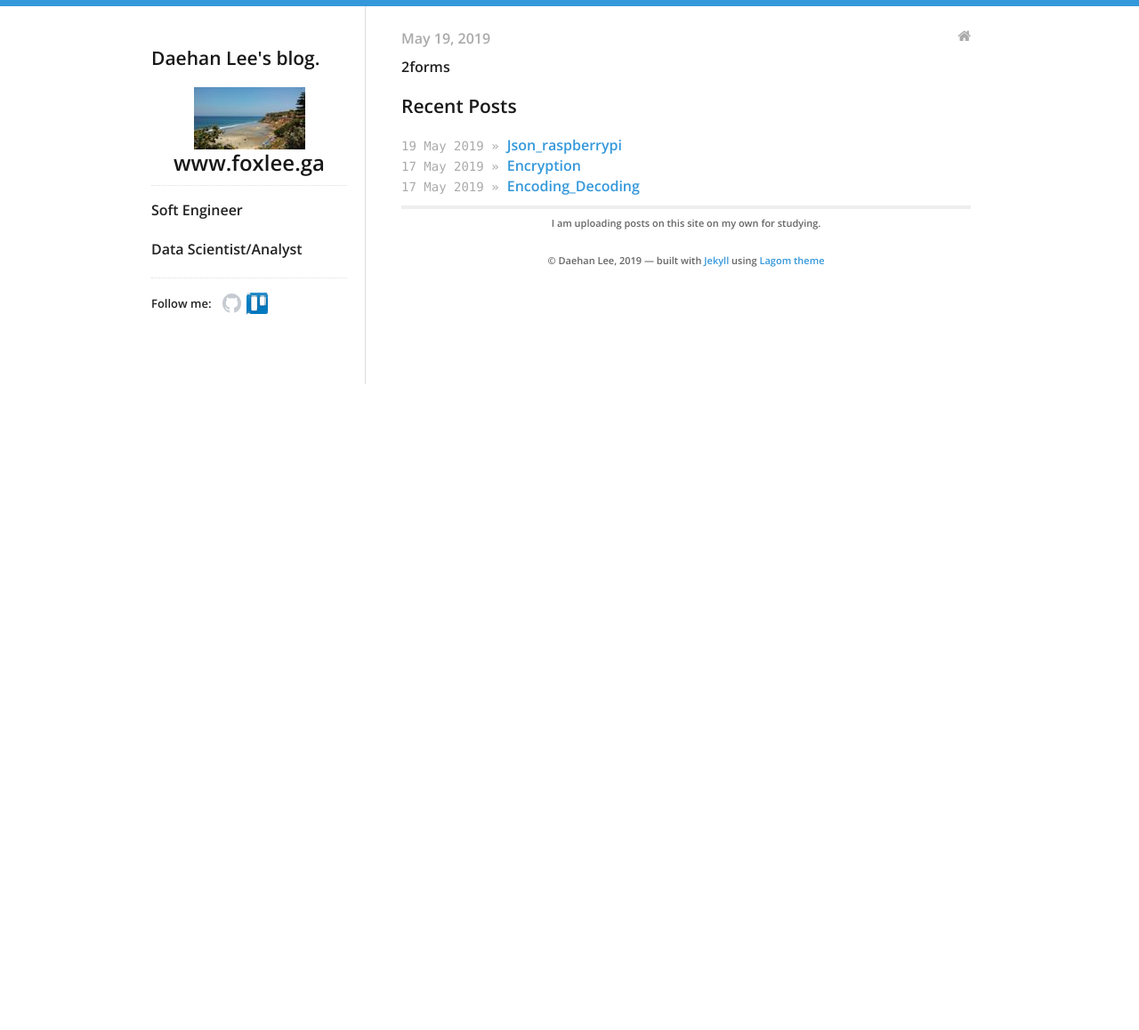
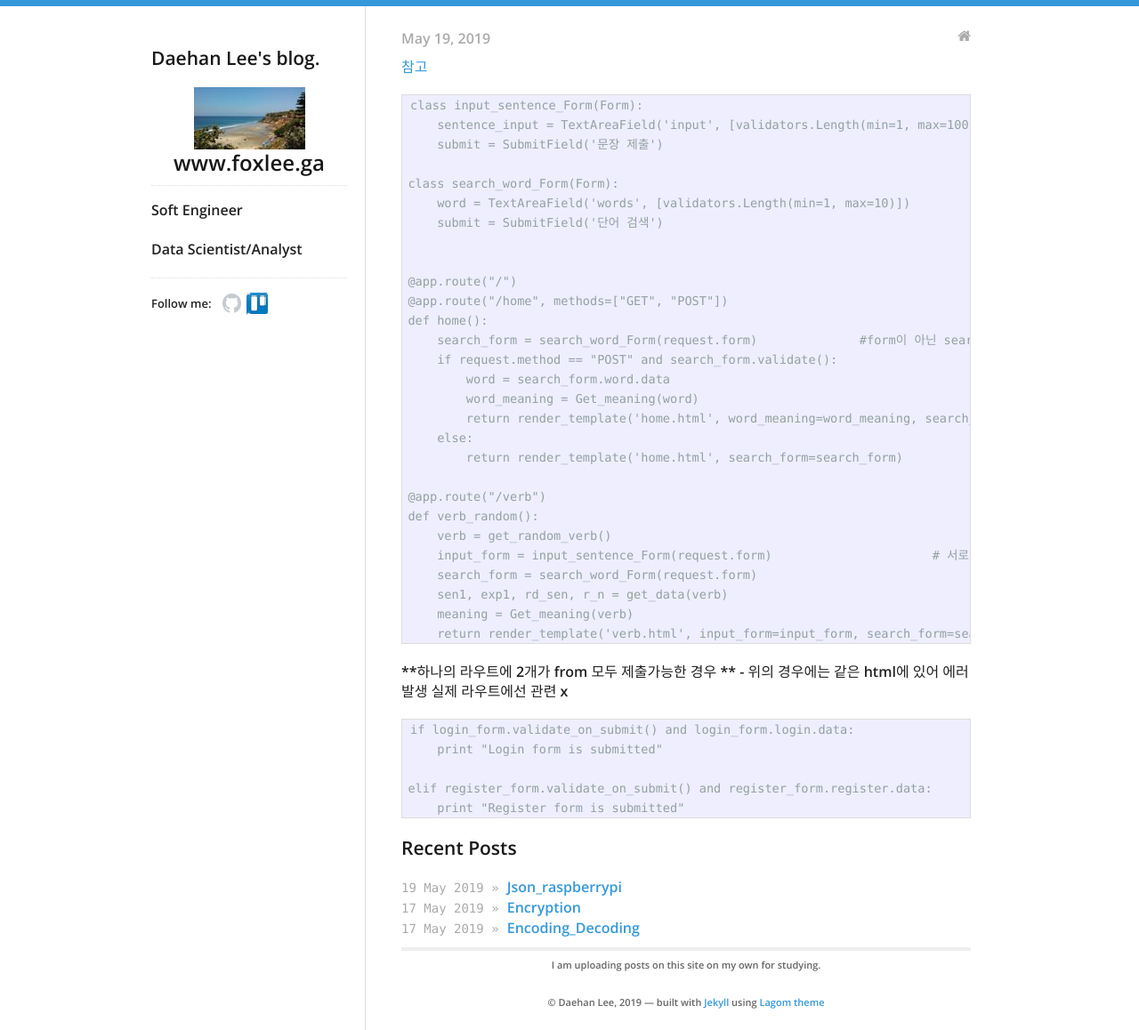
Before and after one commit to daehan0226/Study, a Jekyll site: the page built from _posts/2019-05-19-Jinja2_2forms.md, in a window 1280 px wide. Shown: the whole page at 89% size. Built offline with Jekyll 4.4.1, drawn with Linux system fonts in a browser that asks for light colours; before the commit the page ends 907 px from its top, so only the background shows below that.

Commit message:
Update 2019-05-19-Jinja2_2forms.md

```diff
--- a/_posts/2019-05-19-Jinja2_2forms.md
+++ b/_posts/2019-05-19-Jinja2_2forms.md
@@ -4,6 +4,48 @@ title: Jinja2_2forms
 categories:
 - blog
 ---
+[참고]
 
 
-2forms
+    class input_sentence_Form(Form):
+        sentence_input = TextAreaField('input', [validators.Length(min=1, max=100)])
+        submit = SubmitField('문장 제출')
+
+    class search_word_Form(Form):
+        word = TextAreaField('words', [validators.Length(min=1, max=10)])
+        submit = SubmitField('단어 검색')
+
+
+    @app.route("/")
+    @app.route("/home", methods=["GET", "POST"])
+    def home():
+        search_form = search_word_Form(request.form)              #form이 아닌 search_form에 저장
+        if request.method == "POST" and search_form.validate():
+            word = search_form.word.data
+            word_meaning = Get_meaning(word)
+            return render_template('home.html', word_meaning=word_meaning, search_form=search_form)
+        else:
+            return render_template('home.html', search_form=search_form)
+
+    @app.route("/verb")
+    def verb_random():
+        verb = get_random_verb()
+        input_form = input_sentence_Form(request.form)                      # 서로 다른 이름으로 form 지정해주고 return 에도 구분
+        search_form = search_word_Form(request.form)
+        sen1, exp1, rd_sen, r_n = get_data(verb)
+        meaning = Get_meaning(verb)
+        return render_template('verb.html', input_form=input_form, search_form=search_form, rd_sen=rd_sen, r_n=r_n, exp1=exp1, verb=verb, sen=sen1, meaning=meaning)
+
+   **하나의 라우트에 2개가 from 모두 제출가능한 경우 **  - 위의 경우에는 같은 html에 있어 에러 발생 실제 라우트에선 관련 x
+
+    if login_form.validate_on_submit() and login_form.login.data:
+        print "Login form is submitted"
+
+    elif register_form.validate_on_submit() and register_form.register.data:
+        print "Register form is submitted"
+
+
+
+
+
+[참고]: https://stackoverflow.com/questions/18290142/multiple-forms-in-a-single-page-using-flask-and-wtforms
```
